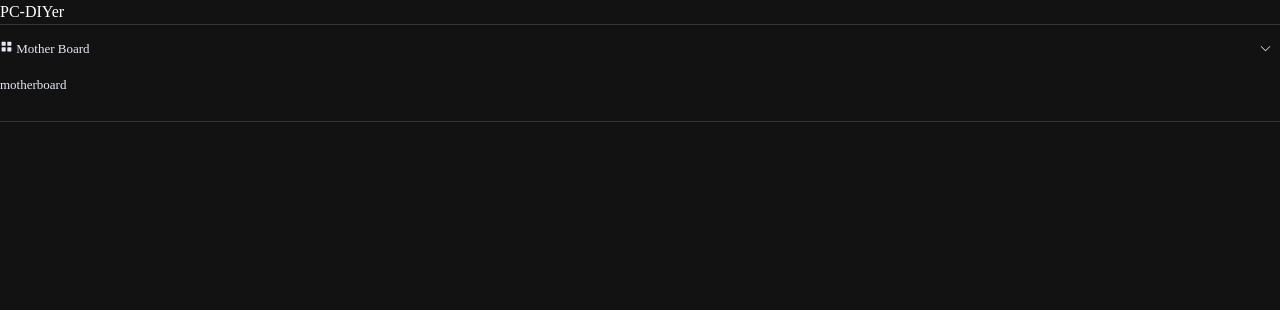
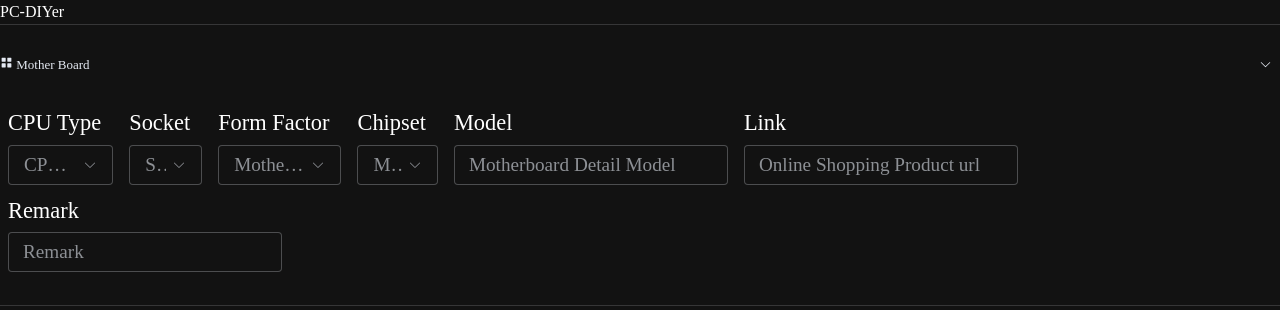
Before and after one commit to needhourger/pcdiyer, a Vue app: page / in a window 1280 px wide. Both pictures are taken after a click on the button "Mother Board". Shown: the top 310 px of the page. Built offline with nearby package versions, Linux system fonts and the light colour scheme; a web font is replaced by a local one.

Commit message:
feat: motherboard form

```diff
--- a/src/components/MotherBoard.vue
+++ b/src/components/MotherBoard.vue
@@ -1,7 +1,68 @@
 <template>
-  <div class="border box-border rounded-md p-5 ml-8 m-2">
-    motherboard
+  <div class="w-full p-5">
+    <el-form label-position="top" inline :model="mbForm">
+      <el-form-item v-for="item, i in formLabels" :key="i" :label="item.label" :prop="item.prop" size="large"
+        :class="item.class">
+        <el-select v-if="item.type === 'select'" filterable allow-create v-model="mbForm[`${item.prop}`]" :placeholder="item.placeholder">
+          <el-option v-for="option, index in item.options" :key="index" :label="option" :value="option"></el-option>
+        </el-select>
+        <el-input v-if="item.type === 'input'" :placeholder="item.placeholder"></el-input>
+      </el-form-item>
+    </el-form>
   </div>
 </template>
 <script setup>
+import { reactive } from 'vue';
+
+const mbForm = reactive({
+  cpuType: '',
+  socket: '',
+  formFactor: '',
+  chipset: '',
+  model: '',
+  link: '',
+  remark: '',
+})
+const formLabels = [
+  {
+    label: 'CPU Type', prop: 'cpuType', type: 'select', class: 'w-1/4',
+    options: [
+      "AMD", "Intel", "Other"
+    ],
+    placeholder: "CPU Manufacturer"
+  },
+  {
+    label: 'Socket', prop: 'socket', type: 'select', class: 'w-1/4',
+    options: [],
+    placeholder: "Socket Type"
+  },
+  {
+    label: 'Form Factor', prop: 'formFactor', type: 'select', class: 'w-1/4',
+    options: [
+      "ATX", "Micro-ATX(mATX)", " Mini-ITX(ITX)", "Other"
+    ],
+    placeholder: "MotherBoard Form Factor"
+  },
+  { label: 'Chipset', prop: 'chipset', type: 'select', class: 'w-1/4', options: [], placeholder: "Motherboard Chipset" },
+  { label: 'Model', prop: 'model', type: 'input', class: 'w-1/2', placeholder: "Motherboard Detail Model " },
+  { label: 'Link', prop: 'link', type: 'input', class: 'w-1/2', placeholder: "Online Shopping Product url" },
+  { label: 'Remark', prop: 'remark', type: 'input', class: 'w-full', placeholder: "Remark" }
+]
 </script>
+<style lang="less" scoped>
+.el-form-item {
+  margin: 0;
+  margin-bottom: 0.5rem;
+  padding: 0 0.5rem;
+  --el-form-label-font-size: 1.4rem;
+  --el-text-color-regular: #fff;
+}
+.el-select {
+  :deep(.el-select__wrapper) {
+    font-size: 1.2rem;
+  }
+}
+.el-input {
+  font-size: 1.2rem;
+}
+</style>
--- a/src/views/Home.vue
+++ b/src/views/Home.vue
@@ -3,14 +3,12 @@
     <el-collapse>
       <el-collapse-item>
         <template #title>
-          <h1 class="text-3xl flex text-center items-center">
+          <h1 class="text-2xl flex text-center items-center">
             <el-icon class="mr-1"><Menu/></el-icon>
             Mother Board
           </h1>
         </template>
-        <div>
-          <MotherBoard/>
-        </div>
+        <MotherBoard/>
       </el-collapse-item>
     </el-collapse>
   </div>
@@ -20,4 +18,8 @@ import MotherBoard from '../components/MotherBoard.vue';
 import { Menu } from "@element-plus/icons-vue"
 </script>
 <style lang="less" scoped>
+.el-collapse {
+  --el-collapse-content-font-size: 1.4rem;
+  --el-collapse-header-height: 80px;
+}
 </style>
```
